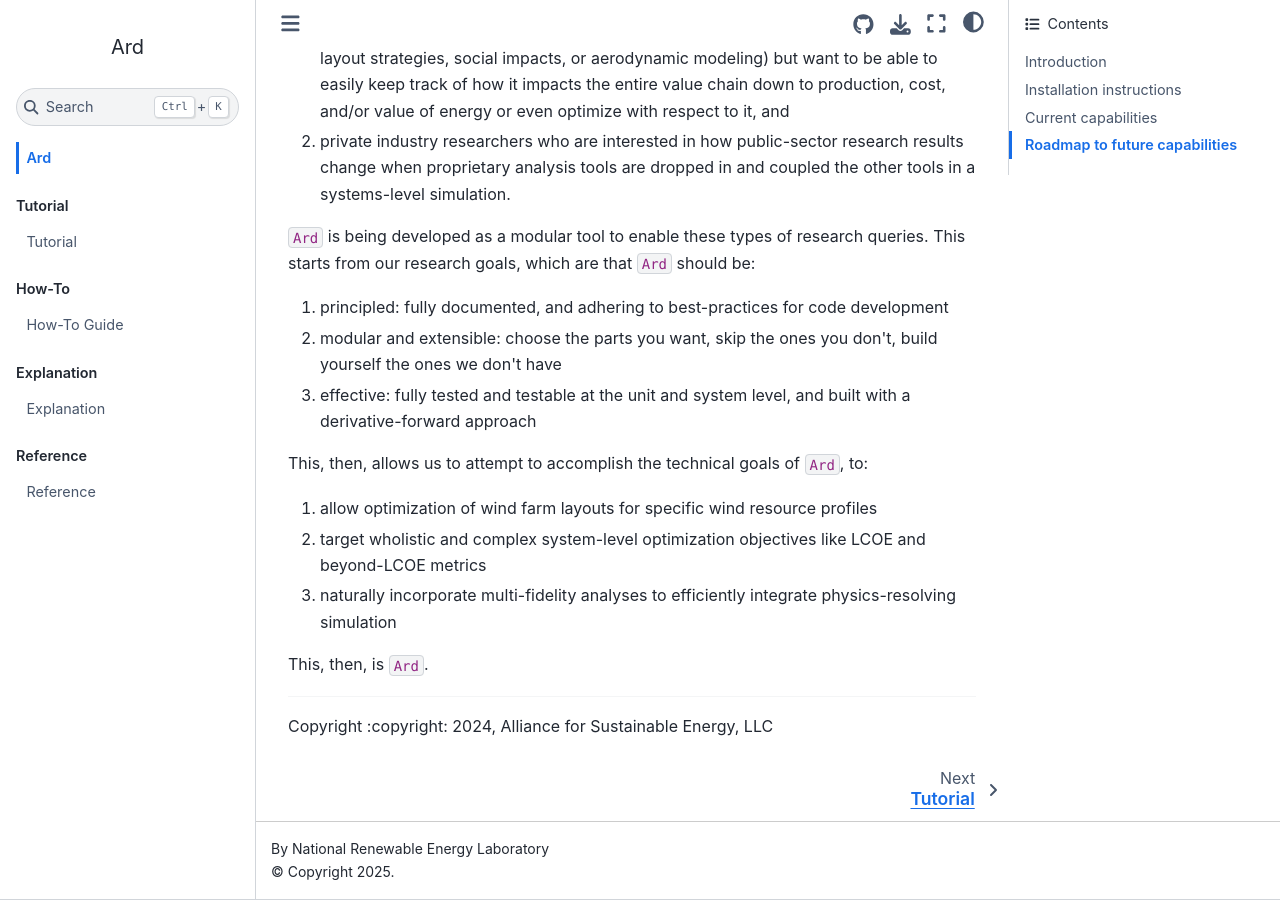
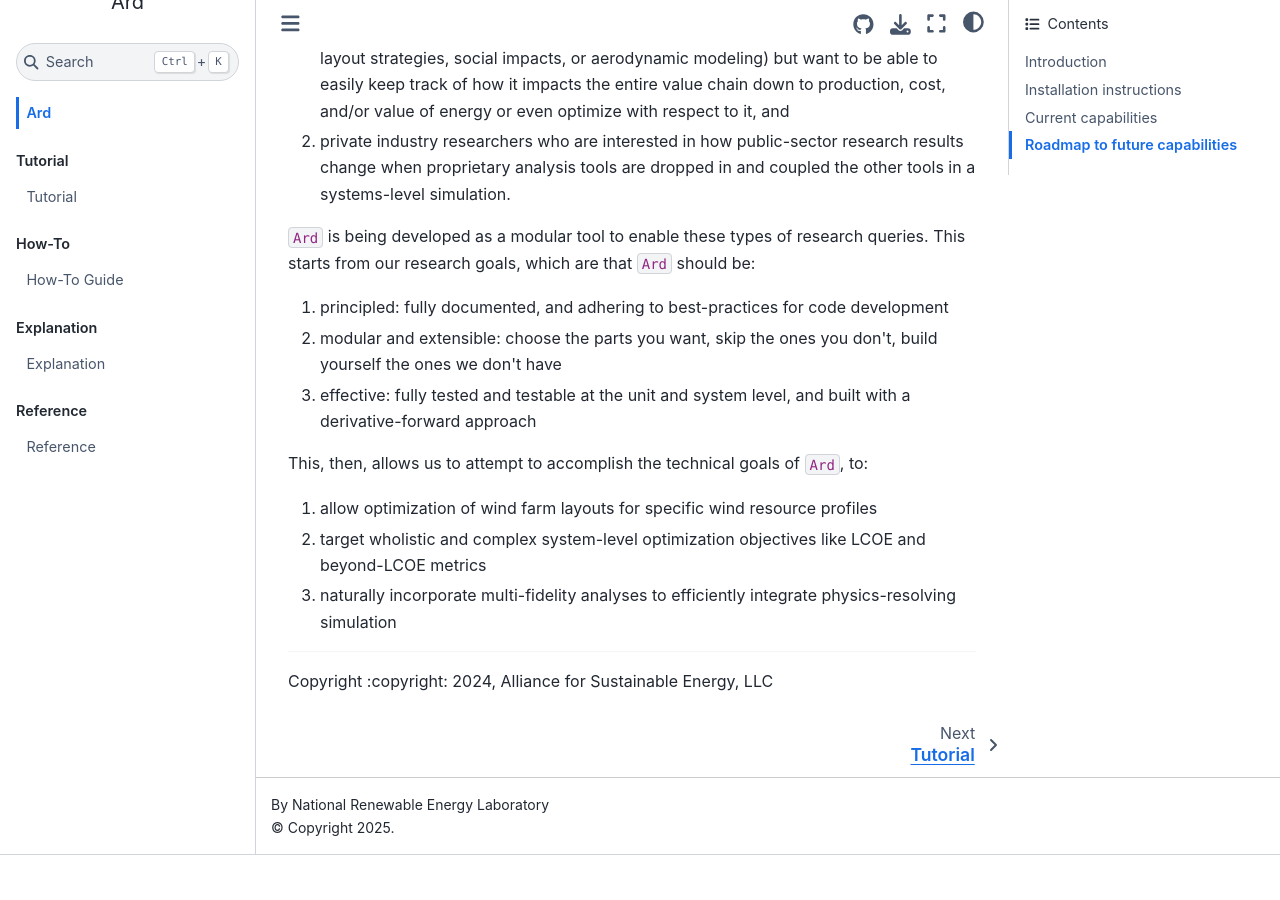
Before and after one commit to mdealencar/Ard, a Jupyter Book: the page built from docs/intro.md, in a window 1280 px wide and 900 px high, scrolled down 1937 px. Built offline with Jupyter Book 1.0.4 settings and Sphinx 7.4.7 and the Sphinx Book theme 1.1.4, drawn with Linux system fonts in a browser that asks for light colours; after the commit the page ends 2792 px from its top, so only the background shows below that.

Commit message:
README/intro touchup

```diff
--- a/docs/intro.md
+++ b/docs/intro.md
@@ -72,8 +72,6 @@ This, then, allows us to attempt to accomplish the technical goals of `Ard`, to:
 1) target wholistic and complex system-level optimization objectives like LCOE and beyond-LCOE metrics
 1) naturally incorporate multi-fidelity analyses to efficiently integrate physics-resolving simulation
 
-This, then, is `Ard`.
-
 ---
 
 Copyright :copyright: 2024, Alliance for Sustainable Energy, LLC
```
Also changed, not shown: README.md (+0 -2 lines).
